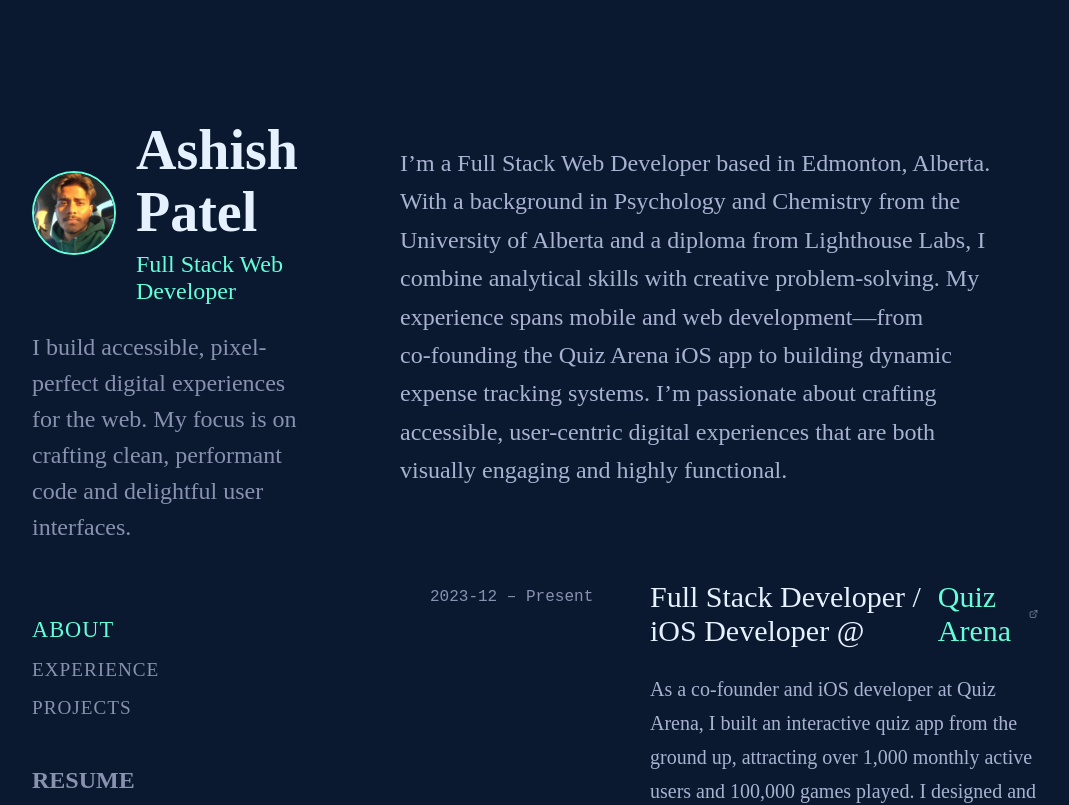
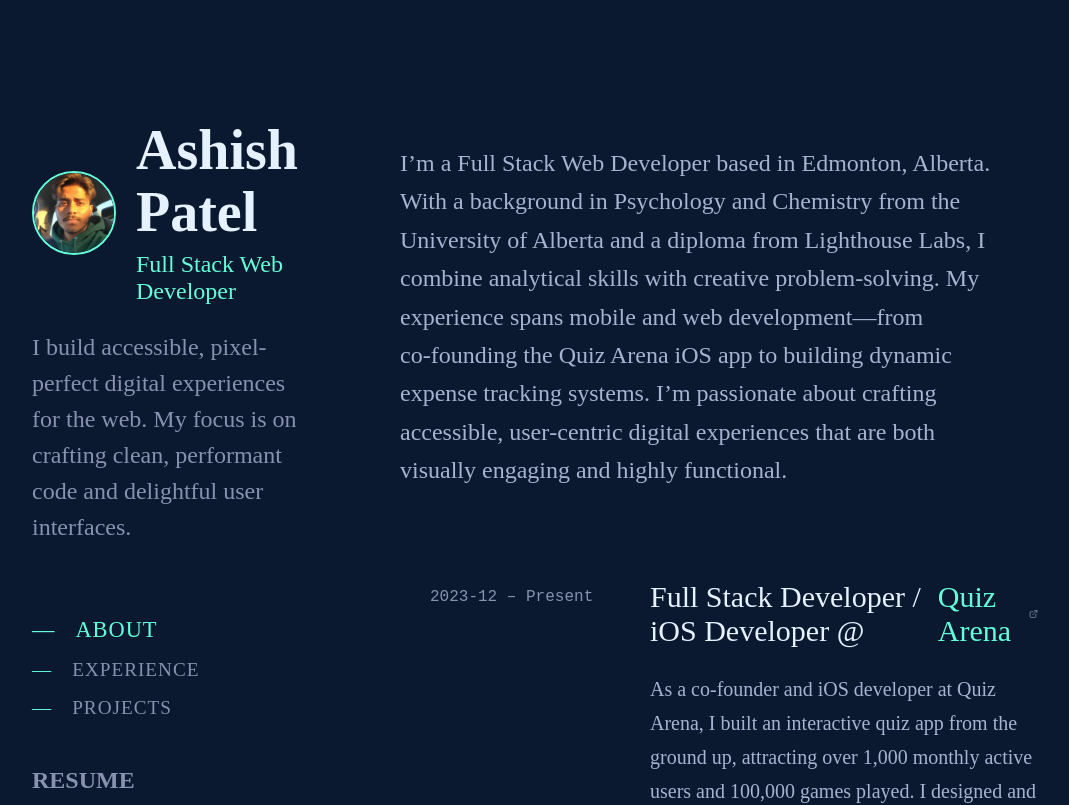
Before and after one commit to apatel924/ashish-portfolio, a React (Create React App) app: page / in a window 1280 px wide. Shown: the top 805 px of the page, without its empty margins (100-1169 px from the left). Built offline with nearby package versions, Linux system fonts and the light colour scheme.

Commit message:
small styling changes

```diff
--- a/src/components/LeftSidebar.js
+++ b/src/components/LeftSidebar.js
@@ -73,6 +73,9 @@ function Header() {
     letterSpacing: "1px",
     cursor: "pointer",
     transition: "all 0.3s",
+    display: "flex",
+    alignItems: "center",
+    gap: "10px",
   });
 
   return (
@@ -170,6 +173,7 @@ function Header() {
           onMouseEnter={handleHoverEnter}
           onMouseLeave={handleHoverLeave}
         >
+          <span style={{ color: "#64ffda", marginRight: "10px" }}>—</span>
           About
         </a>
         <a
@@ -178,6 +182,7 @@ function Header() {
           onMouseEnter={handleHoverEnter}
           onMouseLeave={handleHoverLeave}
         >
+          <span style={{ color: "#64ffda", marginRight: "10px" }}>—</span>
           Experience
         </a>
         <a
@@ -186,6 +191,7 @@ function Header() {
           onMouseEnter={handleHoverEnter}
           onMouseLeave={handleHoverLeave}
         >
+          <span style={{ color: "#64ffda", marginRight: "10px" }}>—</span>
           Projects
         </a>
       </nav>
```
